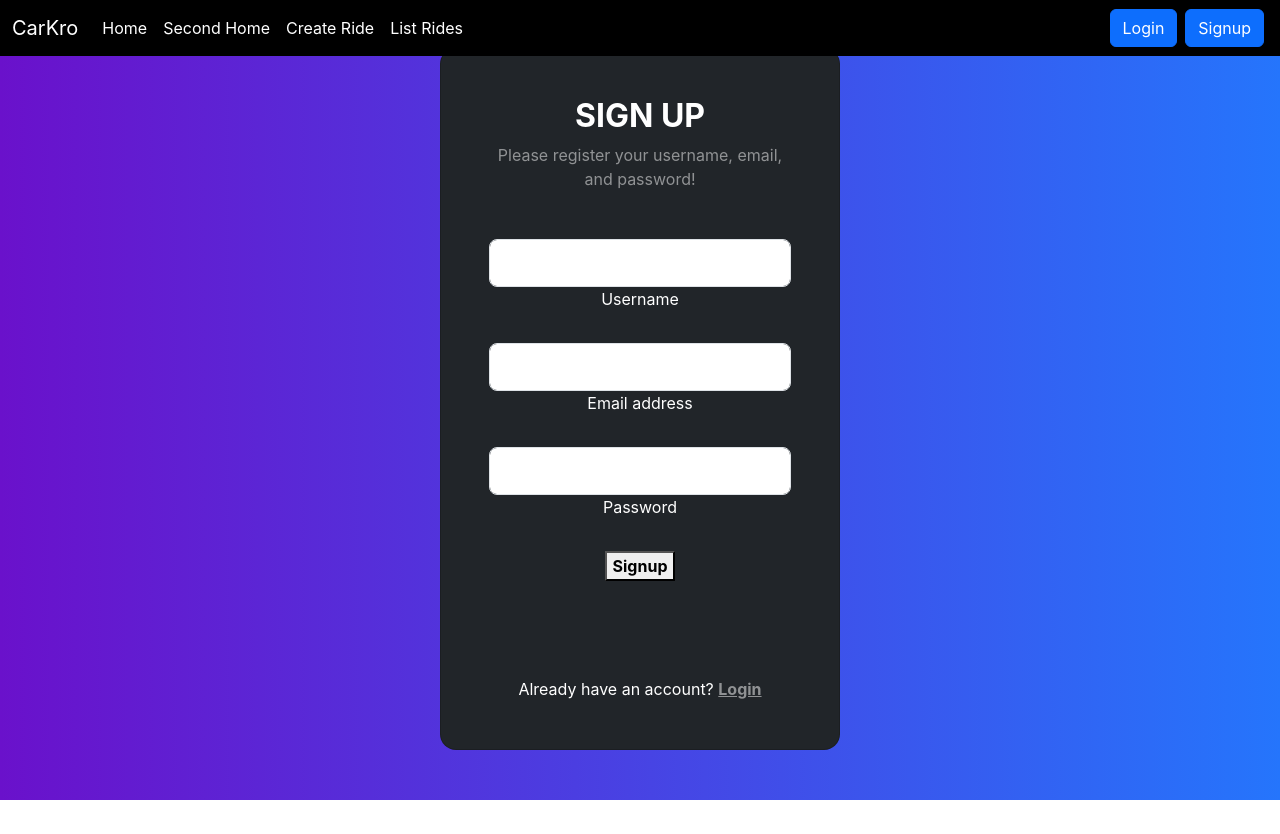
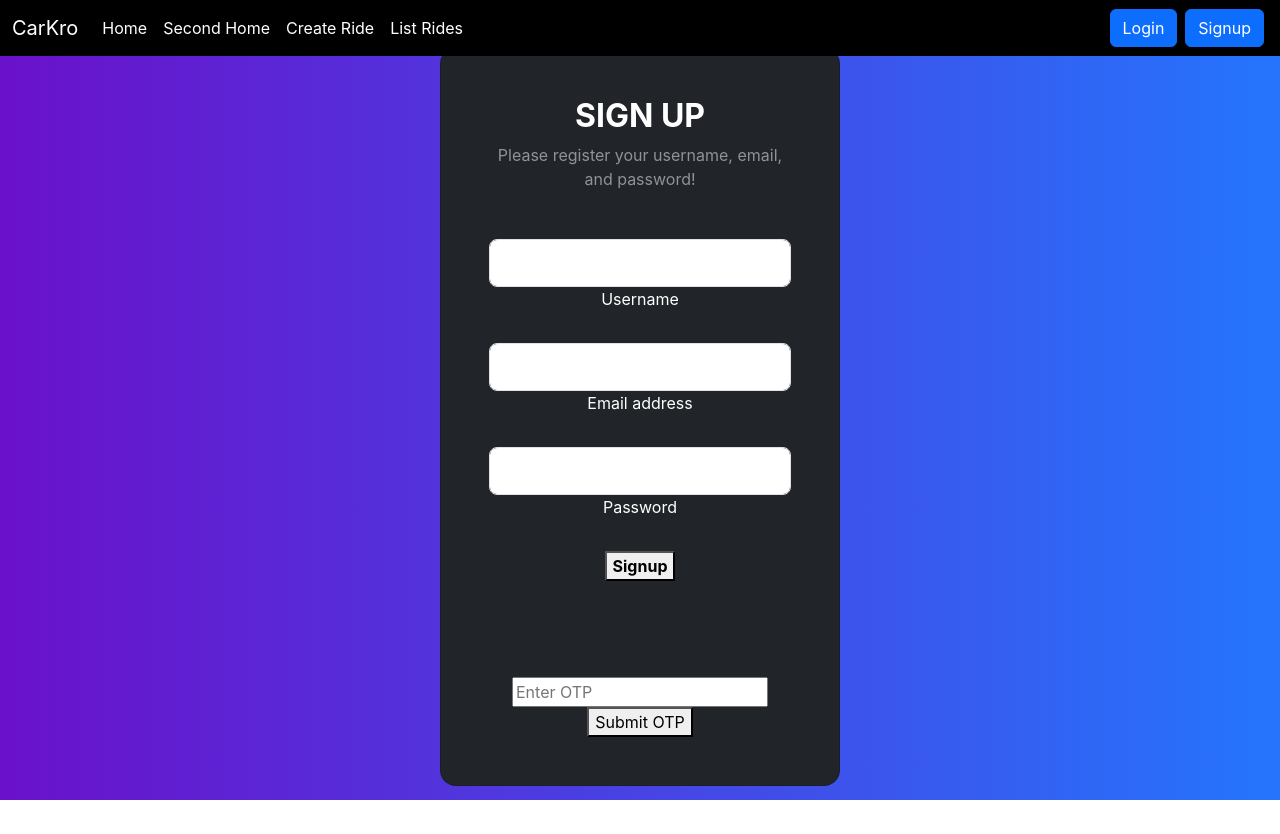
Before and after one commit to prateeksrivastav2/Car_pooling_frontend, a React (Create React App) app: page /signup in a window 1280 px wide. Both pictures are taken after a click on the button "Signup". Before the commit the page ends 800 px from the top, so only its background shows below. Built offline with nearby package versions, Linux system fonts and the light colour scheme; no server answers.

Commit message:
otp verifation

```diff
--- a/src/components/Signup.js
+++ b/src/components/Signup.js
@@ -13,13 +13,16 @@ import { Link, useNavigate } from "react-router-dom";
 import "../styles/Login.css";
 
 function SignUp() {
-  const [username, setUsername] = useState(""); // Add username state
+  const [username, setUsername] = useState("");
   const [email, setEmail] = useState("");
   const [password, setPassword] = useState("");
+  const [otp, setOtp] = useState(""); // Add otp state
   const navigate = useNavigate();
+  const [visibleOtp, setVisibleOtp] = useState(false);
 
   const handleSignUp = async () => {
     try {
+      setVisibleOtp(true);
       const response = await fetch("http://localhost:3000/auth/createuser", {
         method: "POST",
         headers: {
@@ -33,25 +36,43 @@ function SignUp() {
       });
 
       if (response.ok) {
-        // Registration successful
         const data = await response.json();
         console.log("Registration successful:", data);
-
-        // You can redirect to the login page or any other page as needed
         navigate("/login");
       } else {
-        // Registration failed, handle the error
+        setVisibleOtp(false);
         const errorData = await response.json();
         console.error("Registration failed:", errorData);
-
-        // Show a prompt for registration failure
         alert("Registration failed. Please try again.");
       }
     } catch (error) {
       console.error("Error during registration:", error);
+      alert("An error occurred during registration. Please try again.");
+    }
+  };
 
-      // Show a prompt for registration failure
-      alert("An error occurred during registration. Please try again.");
+  const handleSubmit = async (e) => {
+    e.preventDefault();
+    try {
+      const response = await fetch("http://localhost:3000/auth/verify-otp", {
+        method: "POST",
+        headers: {
+          "Content-Type": "application/json",
+        },
+        body: JSON.stringify({ otp }),
+      });
+      const data = await response.json();
+      if (response.ok) {
+        console.log("OTP validated successfully");
+        // Proceed with user creation or other actions
+        navigate("/login");
+      } else {
+        console.error("OTP validation failed:", data.msg);
+        alert("OTP validation failed. Please try again.");
+      }
+    } catch (error) {
+      console.error("Error validating OTP:", error);
+      alert("An error occurred during OTP validation. Please try again.");
     }
   };
 
@@ -133,6 +154,7 @@ function SignUp() {
                     <MDBIcon fab icon="google" size="lg" />
                   </MDBBtn>
                 </div>
+                {!visibleOtp && (
                   <div>
                     <p className="mb-0">
                       Already have an account?{" "}
@@ -141,6 +163,18 @@ function SignUp() {
                       </Link>
                     </p>
                   </div>
+                )}
+                {visibleOtp && (
+                  <form onSubmit={handleSubmit}>
+                    <input
+                      type="text"
+                      value={otp}
+                      onChange={(e) => setOtp(e.target.value)}
+                      placeholder="Enter OTP"
+                    />
+                    <button type="submit">Submit OTP</button>
+                  </form>
+                )}
               </MDBCardBody>
             </MDBCard>
           </MDBCol>
```
Lines whose indentation alone changed are shown as unchanged.
